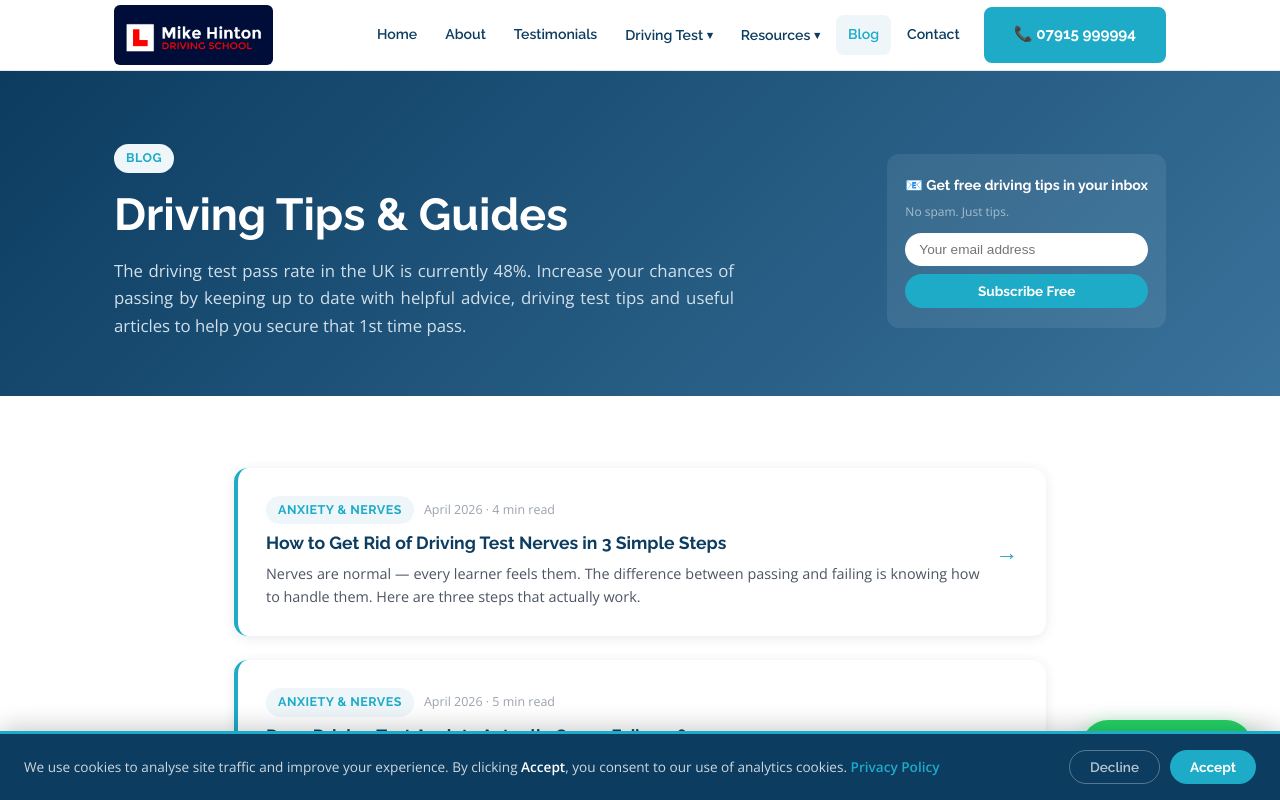
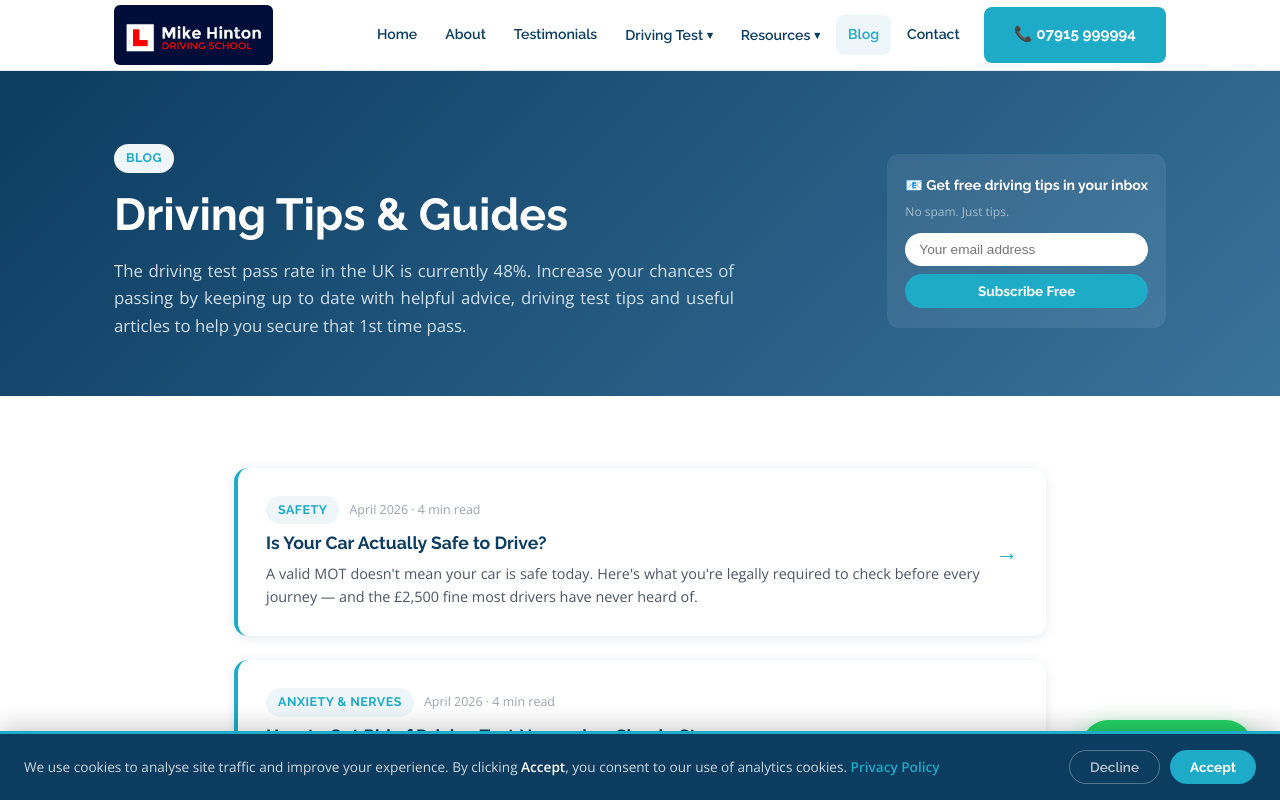
Before and after one commit to mikehinton-wq/mods-website, a React (Vite) app: page /blog in a window 1280 px wide. Shown: the top 800 px of the page. Built offline with nearby package versions, Linux system fonts and the light colour scheme.

Commit message:
Update site

```diff
--- a/src/pages/Blog.jsx
+++ b/src/pages/Blog.jsx
@@ -3,6 +3,14 @@ import { Helmet } from 'react-helmet-async'
 import MailchimpSignup from '../components/MailchimpSignup'
 
 const posts = [
+  {
+    slug: 'is-your-car-safe-to-drive',
+    title: 'Is Your Car Actually Safe to Drive?',
+    excerpt: "A valid MOT doesn't mean your car is safe today. Here's what you're legally required to check before every journey — and the £2,500 fine most drivers have never heard of.",
+    date: 'April 2026',
+    readTime: '4 min read',
+    tag: 'Safety',
+  },
   {
     slug: 'how-to-get-rid-of-nerves',
     title: 'How to Get Rid of Driving Test Nerves in 3 Simple Steps',
```
